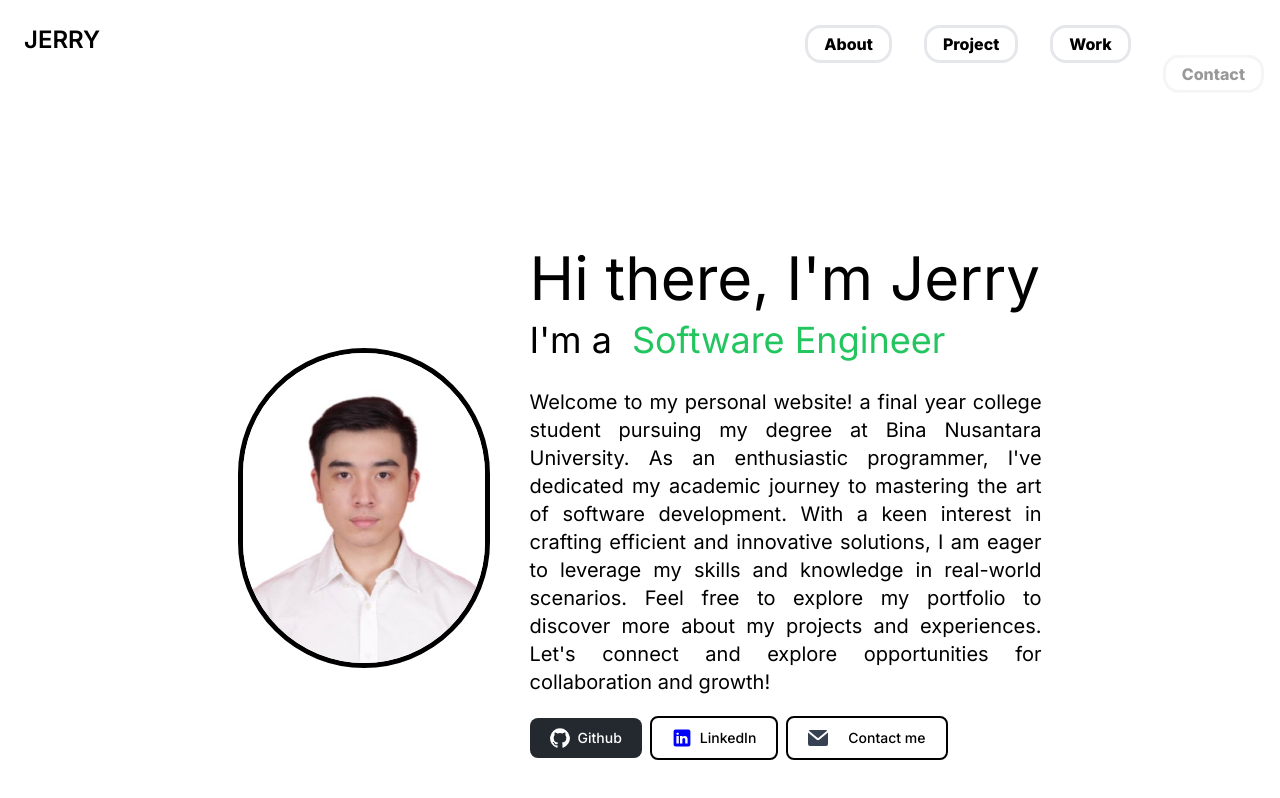
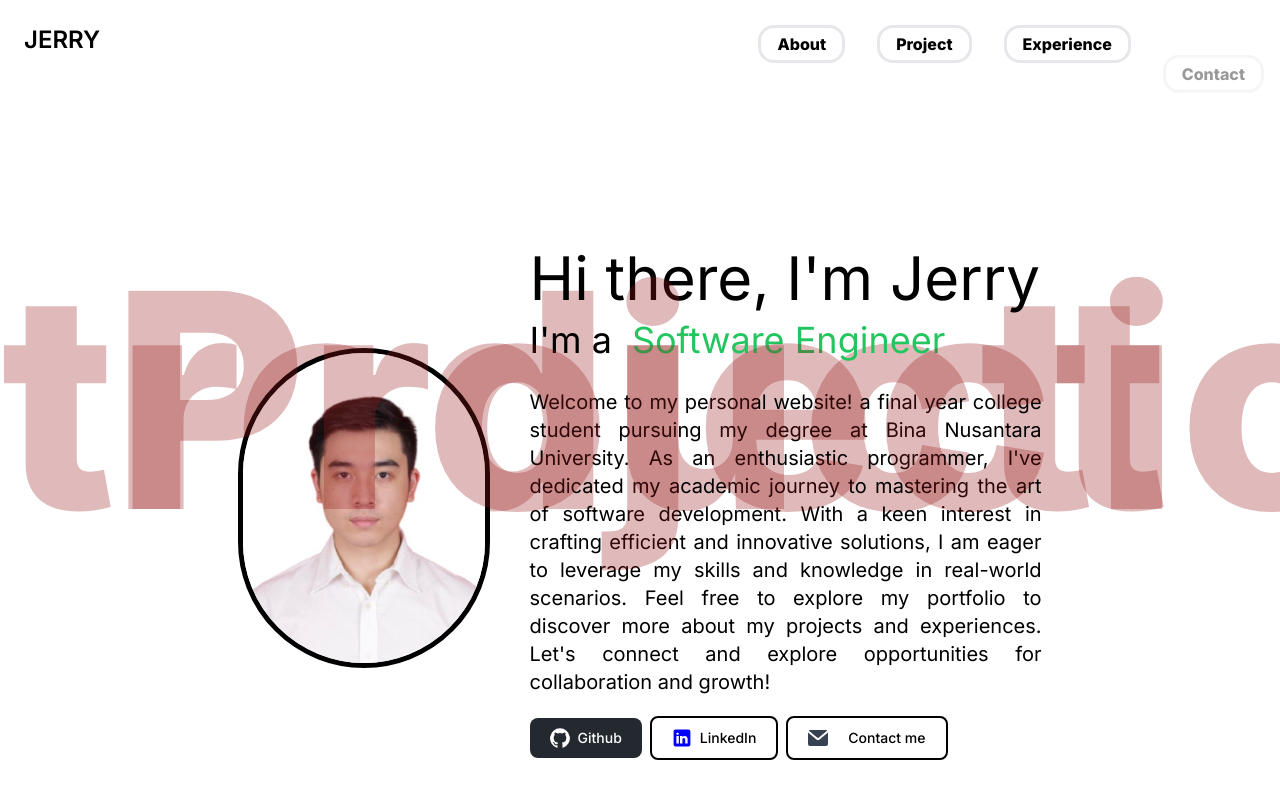
Before and after one commit to JXLK-dev/Jxlk-Website, a Next.js app: page / in a window 1280 px wide. Shown: the top 798 px of the page. Built offline with nearby package versions, Linux system fonts and the light colour scheme.

Commit message:
added style to introduction section

```diff
--- /dev/null
+++ b/app/components/Background.tsx
@@ -0,0 +1,10 @@
+"use client";
+import React from "react";
+
+export const Background = ({ label }) => {
+  return (
+    <div className="fixed -z-0 md:text-[300px] top-1/2 left-1/2 -translate-x-1/2 -translate-y-1/2 bg-red-800 dark:bg-gradient-to-r dark:from-indigo-800 dark:to-cyan-800 inline-block text-transparent bg-clip-text font-extrabold opacity-30">
+      {label}
+    </div>
+  );
+};
--- a/app/components/Header.tsx
+++ b/app/components/Header.tsx
@@ -1,6 +1,7 @@
 "use client";
 import { motion } from "framer-motion";
 import { useState } from "react";
+import React from "react";
 
 export const Header = () => {
   let [isHidden, setIsHidden] = useState(true);
@@ -42,8 +43,24 @@ export const Header = () => {
       },
     },
   };
+  const headerLabels = ["About", "Project", "Experience", "Contact"];
+  const headerHref = ["#", "#", "#", "#"];
+  let headerList = [];
   const elevatedButtonClass =
     "md:px-4 md:py-1 md:rounded-2xl md:hover:border-[3px] md:hover:border-black md:animate-[exitFloating_2s] md:hover:shadow-xl md:transition md:hover:duration-500 md:hover:motion-safe:animate-[slowFloating_3s_infinite] font-extrabold ";
+  headerLabels.forEach((label, index) => {
+    headerList.push(
+      <motion.li variants={navbarChildAnimation}>
+        <a
+          href={headerHref[index]}
+          className={`block py-2 px-3 rounded hover:bg-gray-100 md:hover:bg-transparent md:border-0 ${elevatedButtonClass}`}
+          aria-current="page"
+        >
+          {label}
+        </a>
+      </motion.li>
+    );
+  });
   return (
     <motion.div className="h-fit sticky top-0 z-10">
       <motion.nav className="border-gray-200">
@@ -78,39 +95,7 @@ export const Header = () => {
               className="flex flex-col font-medium mt-4 rounded-lg bg-gray-50 md:space-x-8 rtl:space-x-reverse md:flex-row md:mt-0 md:border-0 md:bg-transparent"
               variants={navbarParent}
             >
-              <motion.li variants={navbarChildAnimation}>
-                <a
-                  href="#"
-                  className={`block py-2 px-3 rounded hover:bg-gray-100 md:hover:bg-transparent md:border-0 ${elevatedButtonClass}`}
-                  aria-current="page"
-                >
-                  About
-                </a>
-              </motion.li>
-              <motion.li variants={navbarChildAnimation}>
-                <a
-                  href="#"
-                  className={`block py-2 px-3 rounded hover:bg-gray-100 md:hover:bg-transparent md:border-0 ${elevatedButtonClass}`}
-                >
-                  Project
-                </a>
-              </motion.li>
-              <motion.li variants={navbarChildAnimation}>
-                <a
-                  href="#"
-                  className={`block py-2 px-3 rounded hover:bg-gray-100 md:hover:bg-transparent md:border-0 ${elevatedButtonClass}`}
-                >
-                  Work
-                </a>
-              </motion.li>
-              <motion.li variants={navbarChildAnimation}>
-                <a
-                  href="#"
-                  className={`block py-2 px-3 rounded hover:bg-gray-100 md:hover:bg-transparent md:border-0 ${elevatedButtonClass}`}
-                >
-                  Contact
-                </a>
-              </motion.li>
+              {headerList}
             </motion.ul>
           </motion.div>
         </motion.div>
--- a/app/components/IntroLoader.tsx
+++ b/app/components/IntroLoader.tsx
@@ -3,7 +3,7 @@ import { motion } from "framer-motion";
 
 export const IntroLoader = () => (
   <motion.div
-    className="fixed"
+    className="fixed z-50"
     initial="onLoad"
     animate="loaded"
     variants={{
--- a/app/components/Project.tsx
+++ b/app/components/Project.tsx
@@ -6,6 +6,7 @@ export const Project = () => {
   return (
     <div>
       <motion.div className="text-5xl w-full text-center">Project</motion.div>
+
     </div>
   );
 };
--- a/app/page.tsx
+++ b/app/page.tsx
@@ -3,12 +3,15 @@ import { Header } from "../app/components/Header";
 import { Testing } from "../app/components/Testing";
 import { IntroductionSection } from "../app/components/IntroductionSection";
 import { Project } from "../app/components/Project";
+import { Background } from "../app/components/Background";
 export default function Home() {
   return (
     <main className="bg-white min-h-screen text-black dark:bg-gray-900 dark:text-white">
       <IntroLoader />
+      <Background label="Introduction" />
       <Header />
       <IntroductionSection />
+      <Background label="Project" />
       <Project />
     </main>
   );
```
